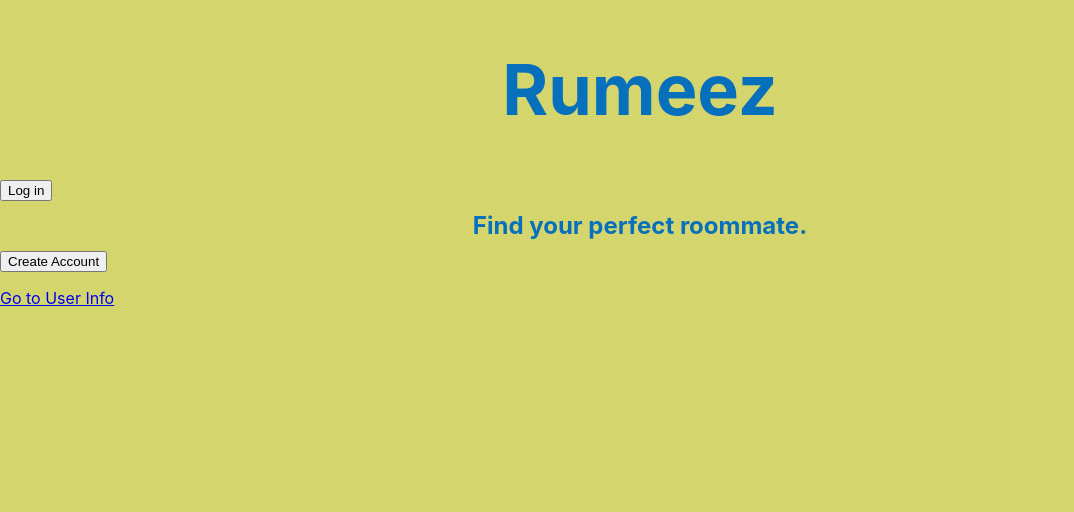
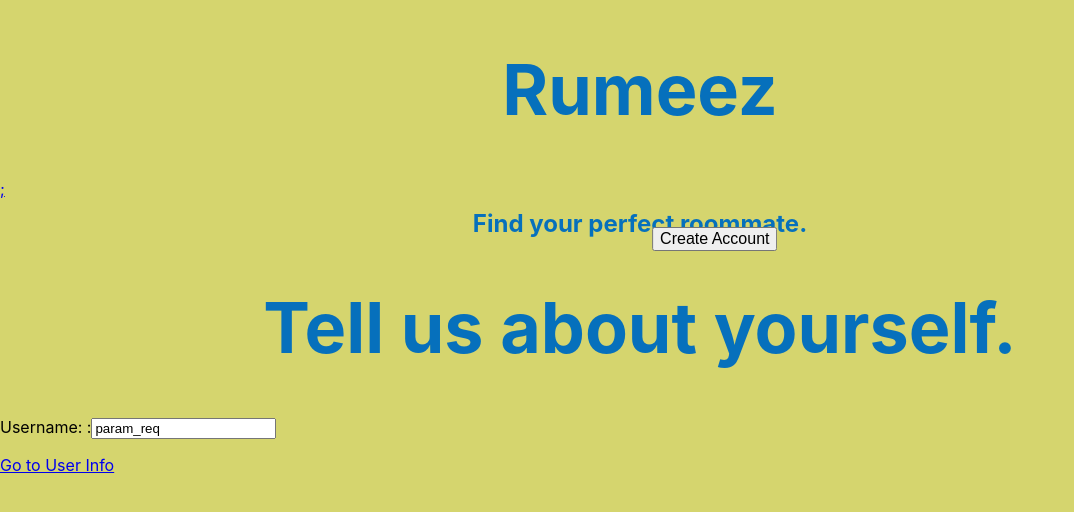
Before and after one commit to Rumeez/Rumeez, a React (Create React App) app: page / in a window 1280 px wide. Shown: the top 512 px of the page, without its empty margins (0-1074 px from the left). Built offline with nearby package versions, Linux system fonts and the light colour scheme.

Commit message:
In progress fix of component organization and login.

```diff
--- a/src/App.tsx
+++ b/src/App.tsx
@@ -45,30 +45,86 @@
 
 // App.tsx
 
-import React from 'react';
+import React, {useState, ChangeEvent} from 'react';
 import { BrowserRouter as Router, Routes, Route, Link } from 'react-router-dom';
 import UserInfo from './userInfo'; // Adjust the import here
 import { handleButtonClick } from './buttonLogic';
+import InputField from './InputField'; // Correct the path if needed
 
-function Home() {
+
+function Login(setLogin_Status, setPassword_status) {
+
+  const handleInputChange = (event: ChangeEvent<HTMLInputElement>) => {
+    const { name, value } = event.target;
+
+    switch (name) {
+      case 'username':
+        setLogin_Status(value);
+          break;
+      case 'password':
+        setPassword_status(value);
+          break;
+      default:
+        break;
+    }
+  };
+
+  let temp = "param_req"
+
+  return(
+    <div>
+    <h1>Tell us about yourself.</h1>
+      <InputField label="Username: " name="username" value={temp} onChange={handleInputChange} placeholder="Enter your name" />
+    </div>
+  );
+}
+
+function Createacc() {
+return(
+  <Link to="/userInfo">
+    <button className="create_acc"> Create Account </button>;
+  </Link>
+);
+}
+
+
+function Home(setLogin_Status, setPassword_status) { //, accessLogin_status) {
   return (
     <div>
      <h1>Rumeez</h1>
-     <button onClick={handleButtonClick}>Log in</button>
+      <Createacc />
      <h2>Find your perfect roommate.</h2>
-     <button onClick={handleButtonClick}>Create Account</button>
+      <Login setLogin_Status={setLogin_Status} setPassword_status={setPassword_status} />
     <p><Link to="/userInfo">Go to User Info</Link></p>
     </div>
   );
 }
 
 function App() {
+    //Stores user's username
+  const [login_status, setLogin_status] = useState('');
+    //Stores user's password associated with account
+  const [password_status, setPassword_status] = useState('');
+    //Tracks click status of the login button
+  //const [login_click, setLogin_click] = useState(false);
+
+    //Mutator Functions
+  function changeLogin_status(value: string) { setLogin_status(value)};
+  function changePassword_status(value: string) { setPassword_status(value)};
+    //Accessor Function
+  //function retLogin_Status():string { return login_status}
+
   return (
     <Router>
       <div className="App">
         {/* Use Routes to wrap your Route components */}
         <Routes>
-          <Route path="/" element={<Home />} />
+          <Route path="/" element={
+              <Home
+              setLogin_Status={changeLogin_status}
+              setPassword_Status={changePassword_status}
+              //accessLogin_status={retLogin_Status}
+              />} />
           <Route path="/userInfo" element={<UserInfo />} />
           {/* Other routes go here */}
         </Routes>
```
